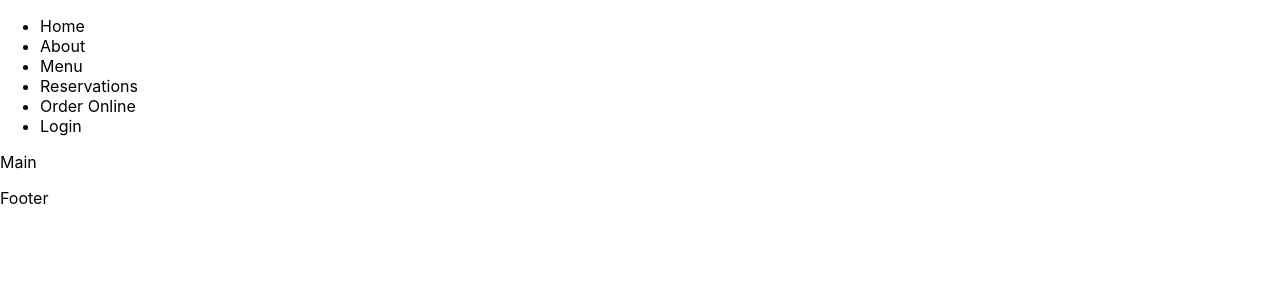
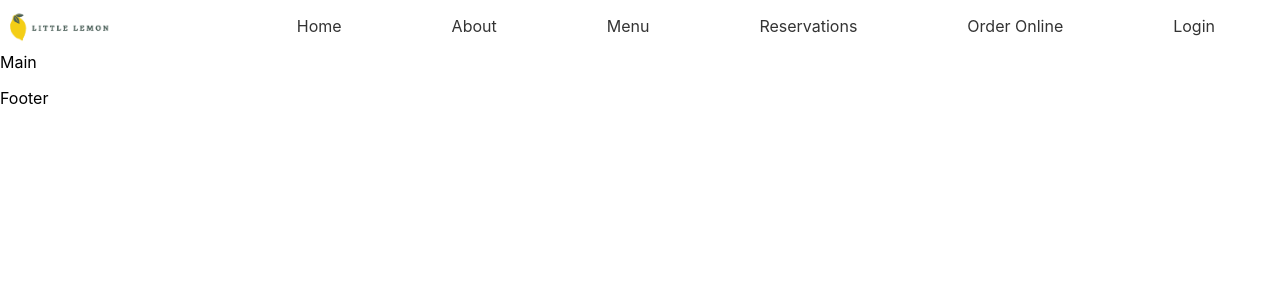
Before and after one commit to seanarch/meta-frontend, a React (Create React App) app: page / in a window 1280 px wide. Shown: the top 300 px of the page. Built offline with nearby package versions, Linux system fonts and the light colour scheme.

Commit message:
Nav bar and css

```diff
--- a/src/components/nav/index.js
+++ b/src/components/nav/index.js
@@ -1,16 +1,44 @@
+import logo from "../../assets/logo.jpg";
+import "./style.css";
+
 function Nav() {
   return (
-    <nav>
+    <div className="navbar">
       <meta name="og:nav" />
-      <ul>
-        <li>Home</li>
-        <li>About</li>
-        <li>Menu</li>
-        <li>Reservations</li>
-        <li>Order Online</li>
-        <li>Login</li>
+      <img src={logo} alt="Logo" className="logo" />
+      <ul className="nav-links">
+        <li>
+          <a href="#" class="nav-link">
+            Home
+          </a>
+        </li>
+        <li>
+          <a href="#" class="nav-link">
+            About
+          </a>
+        </li>
+        <li>
+          <a href="#" class="nav-link">
+            Menu
+          </a>
+        </li>
+        <li>
+          <a href="#" class="nav-link">
+            Reservations
+          </a>
+        </li>
+        <li>
+          <a href="#" class="nav-link">
+            Order Online
+          </a>
+        </li>
+        <li>
+          <a href="#" class="nav-link">
+            Login
+          </a>
+        </li>
       </ul>
-    </nav>
+    </div>
   );
 }
 
--- /dev/null
+++ b/src/components/nav/style.css
@@ -0,0 +1,43 @@
+/* Reset some default styles for the list and anchor elements */
+ul,
+li {
+  margin: 0;
+  padding: 0;
+  list-style: none;
+}
+
+/* Style for the navigation bar */
+.navbar {
+  background-color: white; /* Set the background color */
+  color: #333; /* Set the text color */
+  padding: 10px; /* Add some padding for better visual appearance */
+  display: flex; /* Use flexbox to arrange items horizontally */
+  justify-content: space-between; /* Space items evenly in the container */
+  align-items: center; /* Center items vertically in the container */
+}
+
+/* Style for the logo */
+.logo {
+  max-width: 100px; /* Set the maximum width for the logo */
+  height: auto; /* Allow the height to adjust proportionally */
+}
+
+/* Style for the navigation links */
+.nav-links {
+  display: flex; /* Use flexbox for navigation links */
+  margin-left: auto; /* Push the navigation links to the right */
+}
+
+/* Style for each navigation link */
+.nav-link {
+  margin-left: 55px; /* Add some left spacing between links */
+  margin-right: 55px; /* Add some right spacing between links */
+  text-decoration: none; /* Remove default underline on links */
+  color: #333; /* Set the text color for links */
+}
+
+/* Add styles for hover effect on navigation links */
+.nav-link:hover {
+  text-decoration: underline; /* Underline on hover */
+  color: #ffc107; /* Change text color on hover */
+}
```
